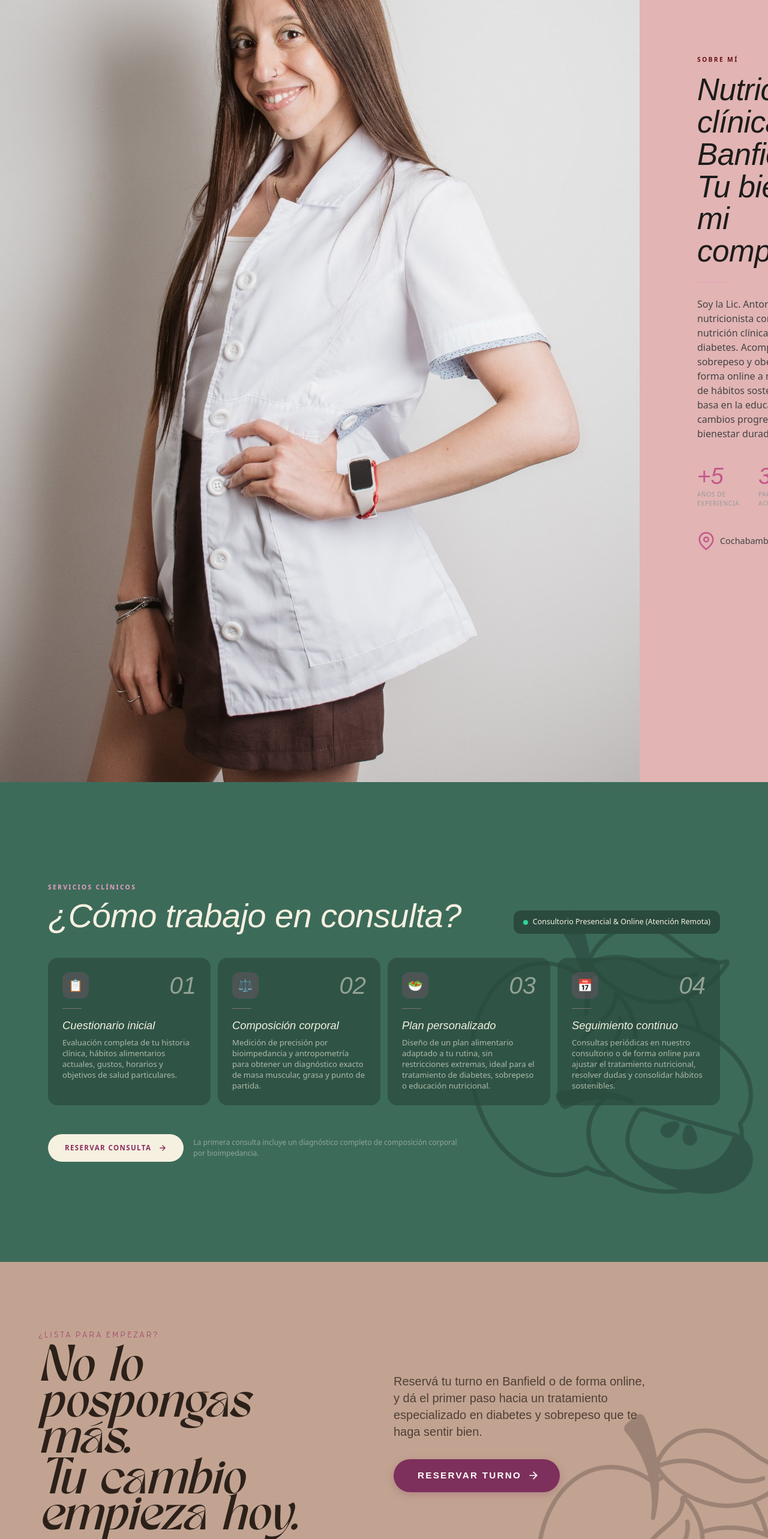
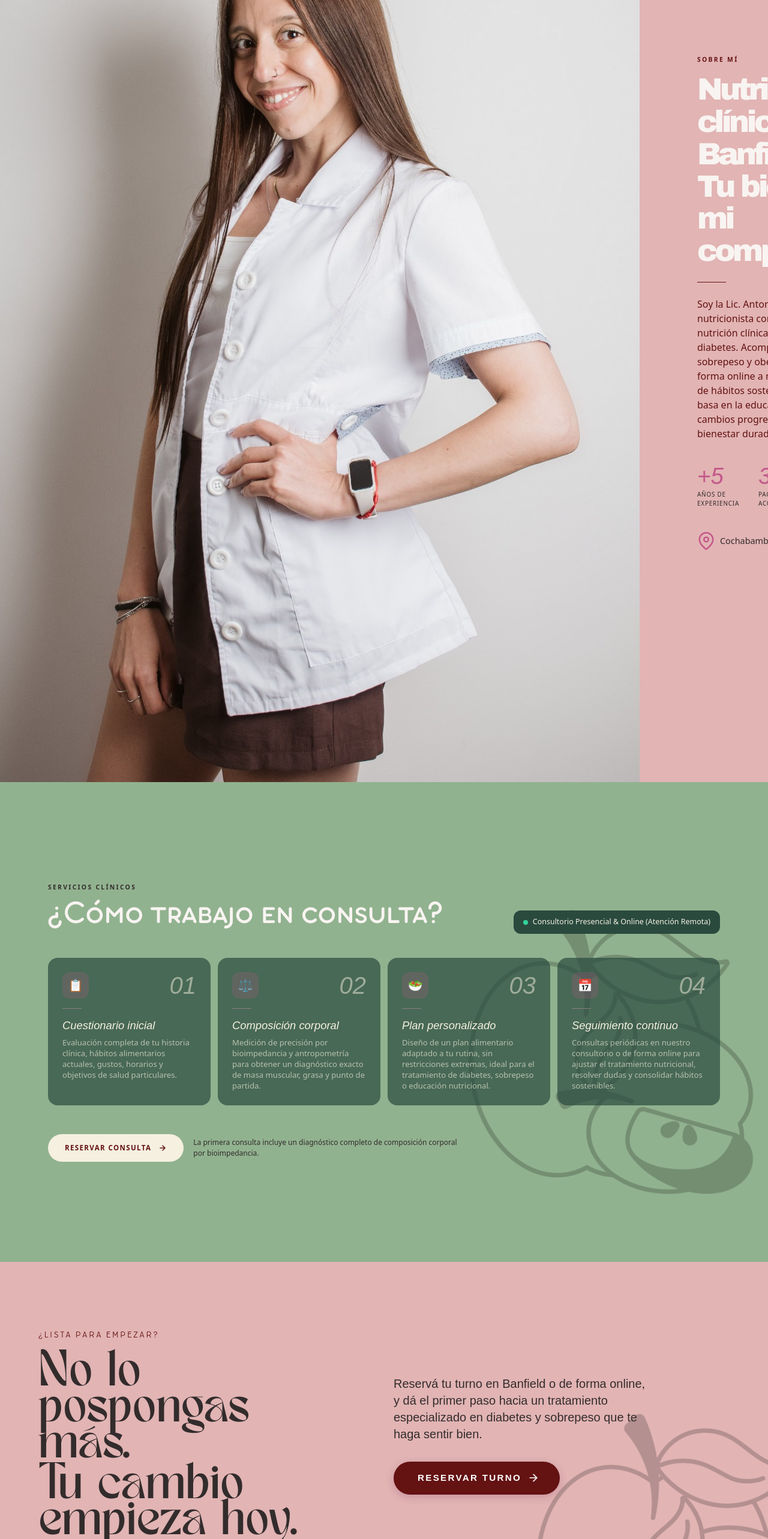
Before and after one commit to Ignacio0104/strangio-nutrition, a Next.js app: page / in a window 1280 px wide. Shown: the part 1100-3666 px from the top of the page at 60% size. Built offline with nearby package versions, Linux system fonts and the light colour scheme.

Commit message:
fonts and styles

```diff
--- a/app/components/AboutSection/AboutSection.tsx
+++ b/app/components/AboutSection/AboutSection.tsx
@@ -82,7 +82,7 @@ export default function AboutSection() {
         {/* GOOGLE SEO FIX: Standardized header context that preserves aesthetics but provides targeted search intent signals */}
         <motion.h2
           variants={itemVariants}
-          className="font-display italic font-light text-[#1C1C1A] leading-[1.05] tracking-[-0.01em] mb-6"
+          className="font-display  font-light text-light font-archivoBlack leading-[1.05] tracking-[-0.09em] mb-6"
           style={{ fontSize: "clamp(2.2rem, 4vw, 3.5rem)" }}
         >
           Nutrición clínica en Banfield:
@@ -92,13 +92,13 @@ export default function AboutSection() {
 
         <motion.div
           variants={itemVariants}
-          className="w-12 h-px bg-[#E8A0C0] mb-6"
+          className="w-12 h-px bg-dark-red mb-6"
         />
 
         {/* AI GEO FIX: Explicitly links Name + Professional Focus + Local Reach together in natural prose */}
         <motion.p
           variants={itemVariants}
-          className="font-sans font-light text-[#444] leading-relaxed text-[0.95rem] sm:text-base max-w-md mb-10"
+          className="font-sans font-light text-dark-red leading-relaxed text-[0.95rem] sm:text-base max-w-md mb-10"
         >
           Soy la <strong>Lic. Antonella Strangio</strong>, una nutricionista con
           amplia experiencia en nutrición clínica y especializada en diabetes.
@@ -121,11 +121,11 @@ export default function AboutSection() {
             <li key={label} className="flex flex-col gap-1">
               <span
                 className="font-display italic text-[#C4588A] font-light leading-none"
-                style={{ fontSize: "clamp(1.8rem, 3vw, 2.4rem)" }}
+                style={{ fontSize: "clamp(1.2rem, 3vw, 2.4rem)" }}
               >
                 {value}
               </span>
-              <span className="font-sans text-[0.62rem] font-medium tracking-[0.08em] uppercase text-[#999]">
+              <span className="font-sans text-[0.62rem] font-medium tracking-[0.08em] uppercase text-dark">
                 {label}
               </span>
             </li>
@@ -142,7 +142,7 @@ export default function AboutSection() {
             href="https://maps.google.com/?q=Cochabamba+246,+B1828+Banfield"
             target="_blank"
             rel="noopener noreferrer"
-            className="inline-flex items-center gap-2 text-[#444] hover:text-[#C4588A] transition-colors group"
+            className="inline-flex items-center gap-2 text-dark hover:text-[#C4588A] transition-colors group"
           >
             <svg
               width="30"
--- a/app/components/Contact/Contact.tsx
+++ b/app/components/Contact/Contact.tsx
@@ -29,7 +29,7 @@ export default function Contact() {
   return (
     <section
       id="contacto"
-      className="relative pt-16 min-h-[77vh] flex flex-col justify-between bg-[#C2A391] overflow-hidden"
+      className="relative pt-16 min-h-[77vh] flex flex-col justify-between bg-cream overflow-hidden"
     >
       {/* Background Decorative Illustration */}
       <motion.div
@@ -71,7 +71,7 @@ export default function Contact() {
           >
             <motion.span
               variants={leftItemVariants}
-              className="font-coralRegular text-xs sm:text-sm tracking-[0.2em] text-[#A64B75] uppercase mb-4 block"
+              className="font-coralRegular text-xs sm:text-sm tracking-[0.2em] text-dark-red uppercase mb-6 block"
             >
               ¿Lista para empezar?
             </motion.span>
@@ -79,13 +79,13 @@ export default function Contact() {
             {/* GOOGLE SEO FIX: Cambiado a H2 para consolidar la fuerza semántica de cierre de página */}
             <motion.h2
               variants={leftItemVariants}
-              className="font-tan text-4xl sm:text-5xl lg:text-6xl text-[#2C211A] font-serif italic leading-tight"
+              className="font-tan text-4xl sm:text-5xl lg:text-6xl font-serif font-ballpoint text-dark  leading-tight"
             >
               No lo pospongas más.
             </motion.h2>
             <motion.p
               variants={leftItemVariants}
-              className="font-tan text-4xl sm:text-5xl lg:text-6xl text-[#2C211A] font-serif italic leading-tight mt-2"
+              className="font-tan text-4xl sm:text-5xl lg:text-6xl font-ballpoint text-dark  font-serif  leading-tight mt-2"
             >
               Tu cambio empieza hoy.
             </motion.p>
@@ -104,7 +104,7 @@ export default function Contact() {
             className="md:col-span-6 flex flex-col justify-center items-start md:pl-6 lg:pl-12"
           >
             {/* AI GEO FIX: Texto enriquecido con palabras clave geolocalizadas y especialidad explícita para extracción de entidades de IA */}
-            <p className="text-[#4E3F35] text-base sm:text-lg lg:text-xl font-light leading-relaxed max-w-md mb-8">
+            <p className="text-dark text-base sm:text-lg lg:text-xl font-light leading-relaxed max-w-md mb-8">
               Reservá tu turno en <strong>Banfield</strong> o de forma online, y
               dá el primer paso hacia un tratamiento especializado en diabetes y
               sobrepeso que te haga sentir bien.
@@ -135,7 +135,7 @@ export default function Contact() {
                     />
                   }
                   sx={{
-                    backgroundColor: "#7D305B",
+                    backgroundColor: "var(--dark-red)",
                     color: "#FFFFFF",
                     fontFamily: "var(--font-coralRegular), sans-serif",
                     fontSize: { xs: "0.875rem", sm: "0.95rem" },
--- a/app/components/Footer/Footer.tsx
+++ b/app/components/Footer/Footer.tsx
@@ -5,7 +5,7 @@ export default function Footer() {
   const currentYear = new Date().getFullYear();
 
   return (
-    <footer className="w-full bg-[#1A3323] text-white z-50 py-4 md:py-6 mt-auto border-t border-white/10 flex items-center min-h-[110px] max-h-[180px] md:max-h-[195px]">
+    <footer className="w-full bg-dark text-white z-50 py-4 md:py-6 mt-auto border-t border-white/10 flex items-center min-h-[110px] max-h-[180px] md:max-h-[195px]">
       <div className="max-w-6xl w-full mx-auto flex flex-col justify-center px-6 sm:px-12 gap-3 md:gap-4">
         {/* Main Flex Layout: Row on desktop, Column on mobile for tight packing */}
         <div className="flex flex-col md:flex-row items-center justify-between gap-3 md:gap-4">
@@ -26,11 +26,11 @@ export default function Footer() {
 
           {/* 2. Professional Title Branding */}
           <div className="w-full md:w-[50%] flex flex-col items-center justify-center text-center">
-            <p className="font-tan text-sm sm:text-base sm:block hidden tracking-wide font-serif leading-none">
+            <p className="font-tan text-light text-sm sm:text-base sm:block hidden tracking-wide font-serif leading-none">
               Antonella Strangio
             </p>
             {/* SEO Keyword in single line on desktop */}
-            <p className="text-[10px] sm:text-xs uppercase tracking-[0.12em] opacity-90 mt-1 text-[#C2A391] font-light">
+            <p className="text-[10px] sm:text-xs uppercase tracking-[0.12em] opacity-90 mt-1 text-light font-light">
               Nutricionista clínica · Diabetes y Sobrepeso
             </p>
           </div>
--- a/app/components/Services/Services.tsx
+++ b/app/components/Services/Services.tsx
@@ -68,7 +68,7 @@ export default function Services() {
   return (
     <section
       id="servicios"
-      className="relative min-h-screen bg-[#3D6B5A] flex flex-col justify-center px-6 py-16 sm:px-12 md:py-24 lg:px-20 gap-6 md:gap-10"
+      className="relative min-h-screen bg-green flex flex-col justify-center px-6 py-16 sm:px-12 md:py-24 lg:px-20 gap-6 md:gap-10"
     >
       {/* ── Header ── */}
       <motion.div
@@ -79,10 +79,10 @@ export default function Services() {
         className="relative z-10 flex flex-col md:flex-row md:items-end md:justify-between gap-4"
       >
         <div>
-          <p className="font-sans text-[0.65rem] font-semibold tracking-[0.22em] uppercase text-[#E8A0C0] mb-2">
+          <p className="font-sans text-[0.65rem] font-semibold tracking-[0.22em] uppercase text-dark mb-2">
             Servicios Clínicos
           </p>
-          <h2 className="font-display italic font-light text-[#F5F0E0] leading-[1.1] tracking-[-0.01em] text-[1.8rem] sm:text-[2.5rem] lg:text-[3.5rem]">
+          <h2 className="font-display font-aristotelicaPro font-light text-light leading-[1.1] tracking-[-0.01em] text-[1.8rem] sm:text-[2.5rem] lg:text-[3.5rem]">
             ¿Cómo trabajo en consulta?
             <span className="sr-only">
               {" "}
@@ -127,7 +127,7 @@ export default function Services() {
                   >
                     {icon}
                   </div>
-                  <h3 className="font-display italic text-[0.95rem] text-[#F5F0E0] leading-tight">
+                  <h3 className="font-display italic text-[0.95rem] text-light leading-tight">
                     {title}
                   </h3>
                 </div>
@@ -217,7 +217,7 @@ export default function Services() {
       >
         <a
           href="#contacto"
-          className="inline-flex items-center gap-3 bg-[#F5F0E0] text-[#8B2E5E] rounded-full px-6 py-3 sm:px-7 sm:py-3.5 font-sans text-[0.68rem] sm:text-[0.72rem] font-semibold tracking-[0.12em] uppercase hover:opacity-90 transition-opacity w-fit shrink-0"
+          className="inline-flex items-center gap-3 bg-[#F5F0E0] text-dark-red rounded-full px-6 py-3 sm:px-7 sm:py-3.5 font-sans text-[0.68rem] sm:text-[0.72rem] font-semibold tracking-[0.12em] uppercase hover:opacity-90 transition-opacity w-fit shrink-0"
           title="Solicitar turno para consulta nutricional personalizada"
         >
           Reservar consulta
@@ -235,7 +235,7 @@ export default function Services() {
             <path d="M5 12h14M12 5l7 7-7 7" />
           </svg>
         </a>
-        <p className="font-sans text-[0.68rem] sm:text-[0.75rem] text-[#F5F0E0]/45 font-light max-w-md">
+        <p className="font-sans text-[0.68rem] sm:text-[0.75rem] text-dark font-light max-w-md">
           La primera consulta incluye un diagnóstico completo de composición
           corporal por bioimpedancia.
         </p>
--- a/tailwind.config.ts
+++ b/tailwind.config.ts
@@ -39,6 +39,8 @@ export default {
         coralLight: ["coralLight", "sans-serif"],
         coralRegular: ["coralRegular", "sans-serif"],
         archivoBlack: ["archivoBlack", "sans-serif"],
+        aristotelicaPro: ["aristotelicaPro", "sans-serif"],
+        ballpoint: ["ballpoint", "sans-serif"],
       },
     },
   },
```
